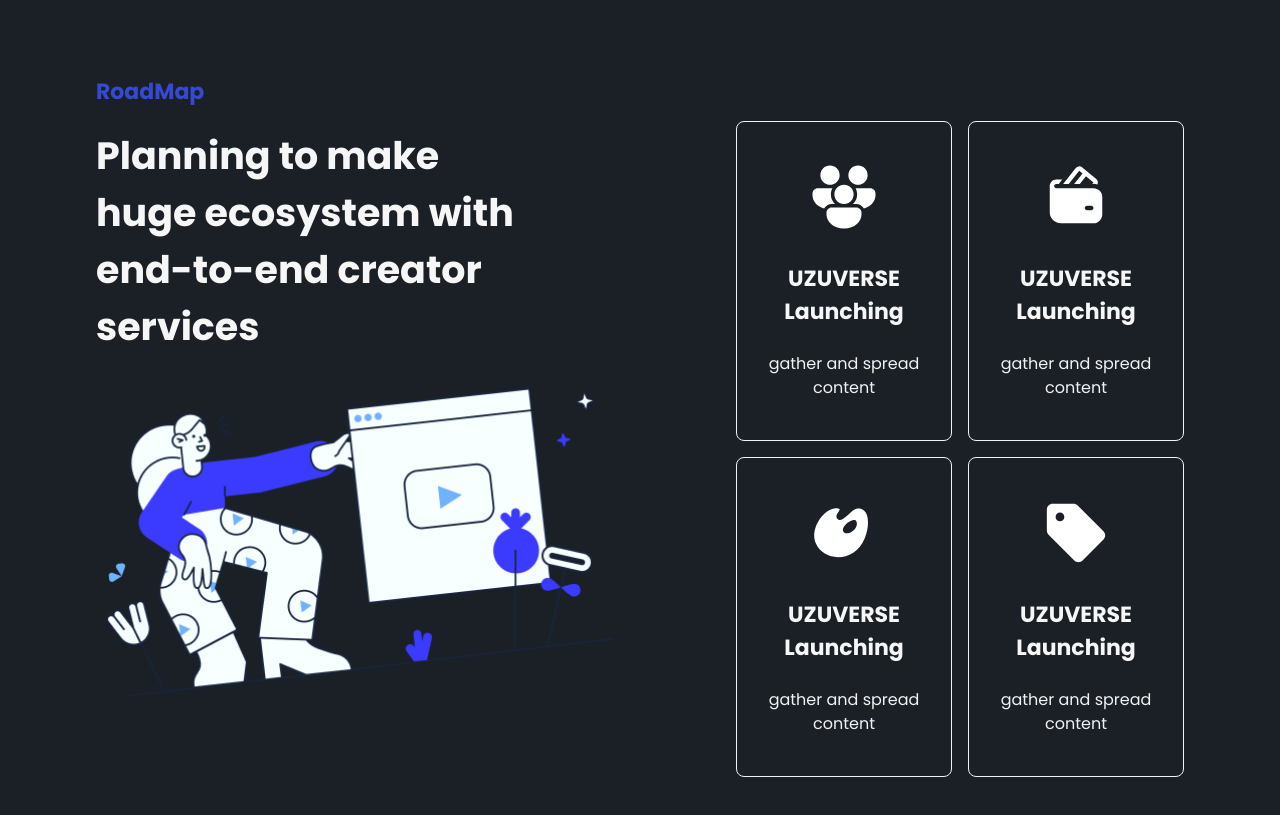
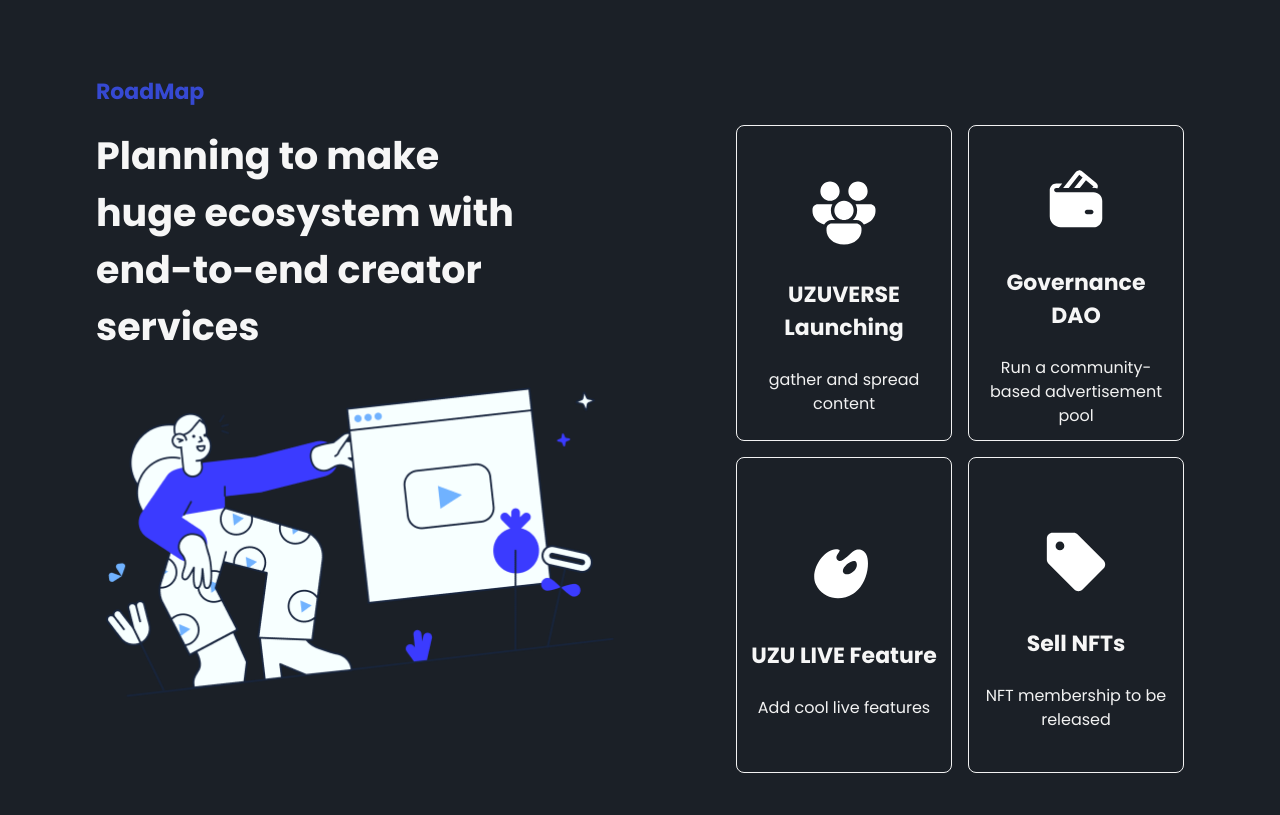
Before and after one commit to JangHW811/uzuverse, a React (Create React App) app: page / in a window 1280 px wide. Shown: the part 2460-3275 px from the top of the page. Built offline with nearby package versions, Linux system fonts and the light colour scheme; a web font is replaced by a local one.

Commit message:
오타 수정

```diff
--- a/src/templates/Roadmap.tsx
+++ b/src/templates/Roadmap.tsx
@@ -30,9 +30,9 @@ const Roadmap = () => {
           <RightContent>
             <ItemGrid>
               <Item icon={People} topFont='UZUVERSE Launching' bottomFont='gather and spread content' />
-              <Item icon={Wallet} topFont='UZUVERSE Launching' bottomFont='gather and spread content' />
-              <Item icon={Palette} topFont='UZUVERSE Launching' bottomFont='gather and spread content' />
-              <Item icon={Label} topFont='UZUVERSE Launching' bottomFont='gather and spread content' />
+              <Item icon={Wallet} topFont='Governance DAO' bottomFont='Run a community-based advertisement pool' />
+              <Item icon={Palette} topFont='UZU LIVE Feature' bottomFont='Add cool live features' />
+              <Item icon={Label} topFont='Sell NFTs' bottomFont='NFT membership to be released' />
             </ItemGrid>
           </RightContent>
         </Wrapper>
@@ -88,7 +88,7 @@ const ItemContainer = styled.div`
   justify-content: center;
   border: 1px solid #f2f2f2;
   border-radius: 8px;
-  padding: 40px 12px;
+  padding: 40px 12px 12px;
   transition: all 0.3s ease-in-out;
   :hover {
     background: #3649d2;
@@ -115,5 +115,6 @@ const ItemBottomFont = styled.div`
   line-height: 24px;
   color: #f2f2f2;
   text-align: center;
+  word-break: keep-all;
 `;
 export default Roadmap;
```
